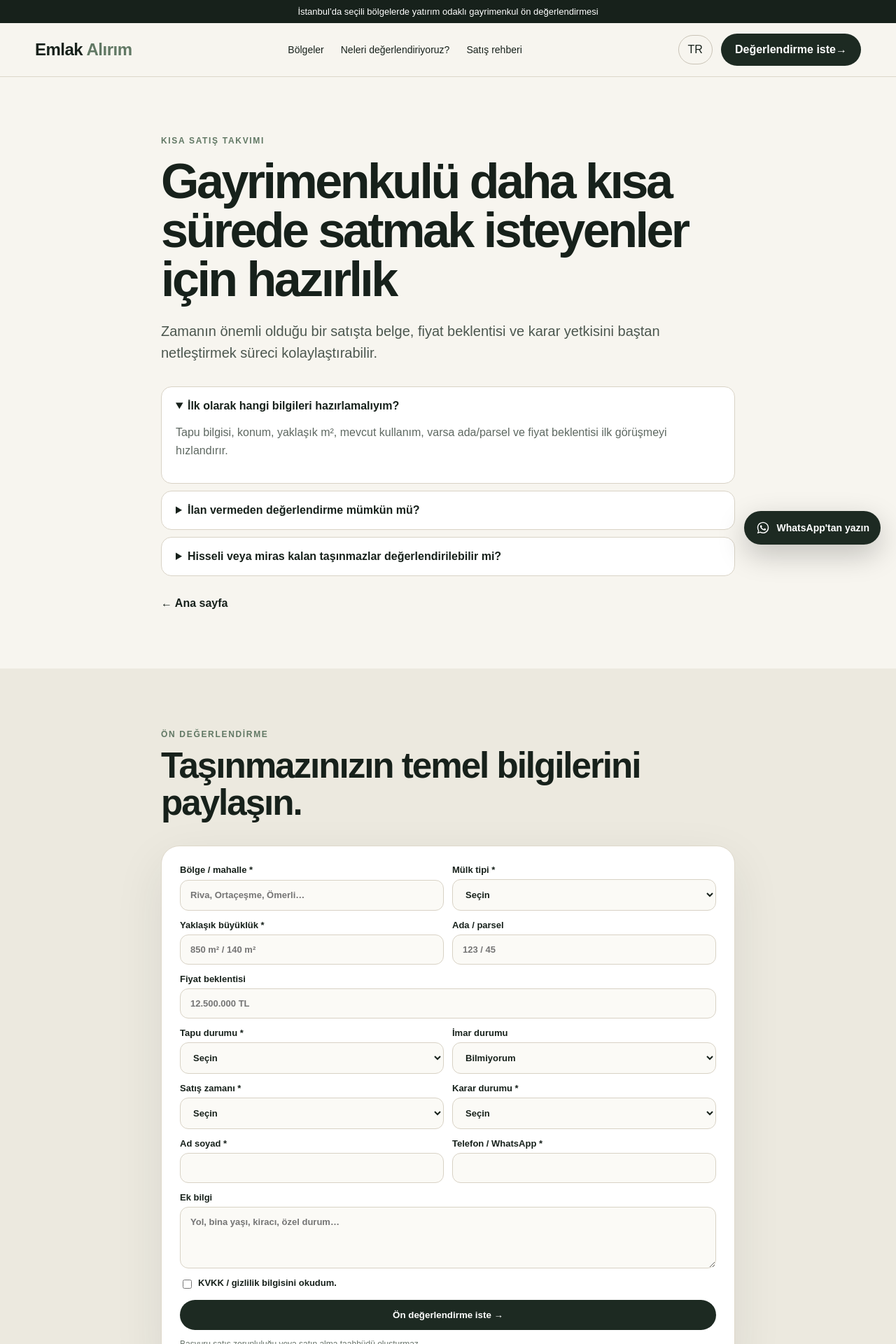
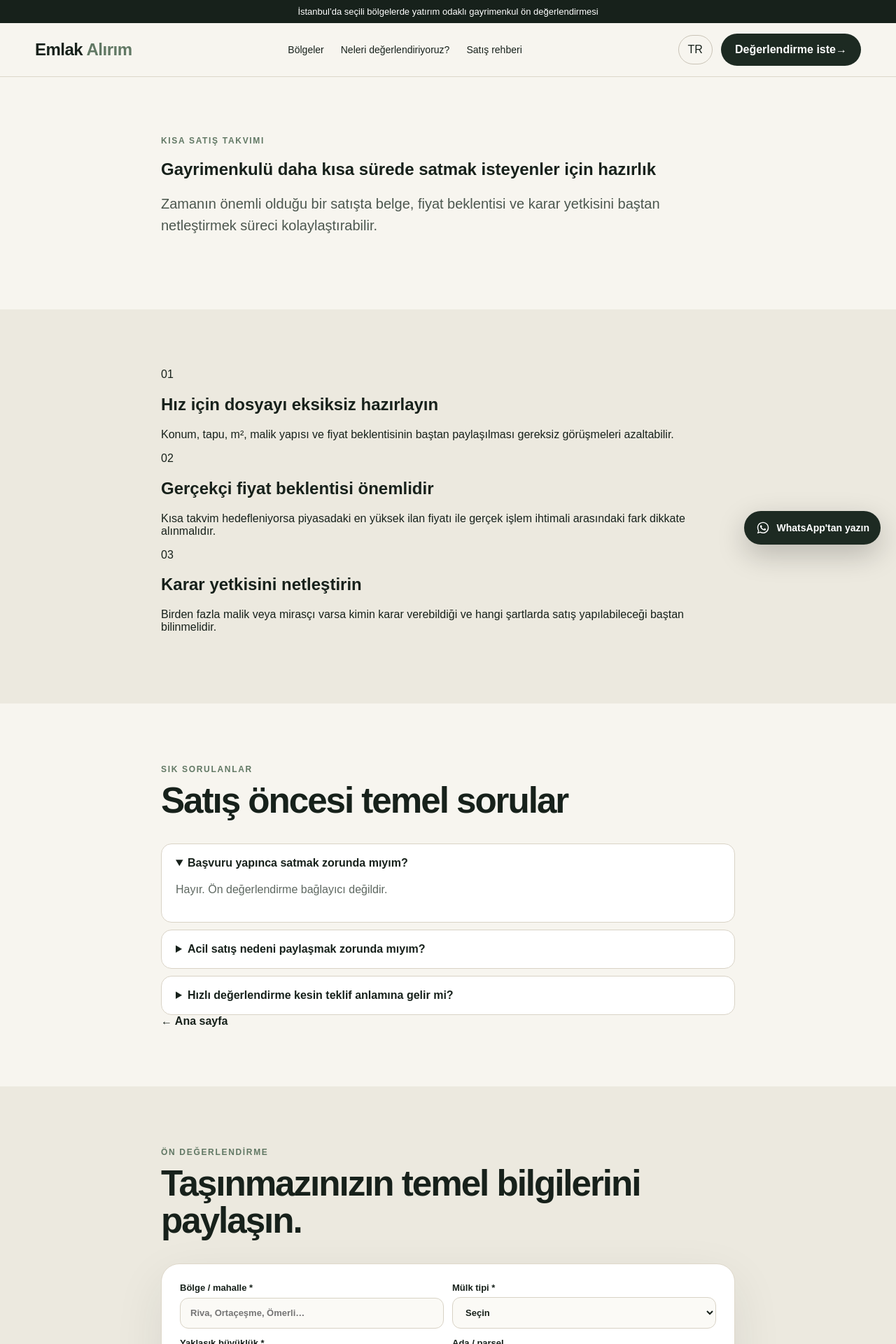
Before and after one commit to nuriarslan/emlakalirim, a Next.js app: page /rehber/acil-gayrimenkul-satisi in a window 1280 px wide. Shown: the top 1920 px of the page at 70% size. Built offline with nearby package versions, Linux system fonts and the light colour scheme.

Commit message:
Use unique guide sections and FAQs

```diff
--- a/src/app/rehber/[slug]/page.tsx
+++ b/src/app/rehber/[slug]/page.tsx
@@ -4,10 +4,67 @@ import { notFound } from "next/navigation";
 import { LeadForm } from "@/components/LeadForm";
 import { guides } from "@/lib/site";
 
-export function generateStaticParams(){ return guides.map((g)=>({slug:g.slug})); }
-export async function generateMetadata({params}:{params:Promise<{slug:string}>}):Promise<Metadata>{ const {slug}=await params; const guide=guides.find((g)=>g.slug===slug); if(!guide) return {}; return {title:guide.title,description:guide.description,alternates:{canonical:`/rehber/${guide.slug}`}}; }
+export function generateStaticParams() {
+  return guides.map((guide) => ({ slug: guide.slug }));
+}
 
-export default async function GuidePage({params}:{params:Promise<{slug:string}>}){
-  const {slug}=await params; const guide=guides.find((g)=>g.slug===slug); if(!guide) notFound();
-  return <main><section className="section"><div className="wrap narrow"><div className="eyebrow">{guide.eyebrow.toUpperCase()}</div><h1 style={{fontSize:"clamp(40px,6vw,70px)",letterSpacing:"-.05em",lineHeight:1,margin:"16px 0 24px"}}>{guide.title}</h1><p className="heroLead">{guide.description}</p><div className="faqList" style={{marginTop:32}}><details open><summary>İlk olarak hangi bilgileri hazırlamalıyım?</summary><p>Tapu bilgisi, konum, yaklaşık m², mevcut kullanım, varsa ada/parsel ve fiyat beklentisi ilk görüşmeyi hızlandırır.</p></details><details><summary>İlan vermeden değerlendirme mümkün mü?</summary><p>Evet. İlk değerlendirme için taşınmazın herkese açık biçimde ilan edilmiş olması gerekmez.</p></details><details><summary>Hisseli veya miras kalan taşınmazlar değerlendirilebilir mi?</summary><p>Evet; ancak malik yapısı, intikal ve karar yetkisi ayrıca incelenir.</p></details></div><div style={{marginTop:30}}><Link className="textLink" href="/">← Ana sayfa</Link></div></div></section><section className="section muted"><div className="wrap narrow"><div className="sectionHead"><span>ÖN DEĞERLENDİRME</span><h2>Taşınmazınızın temel bilgilerini paylaşın.</h2></div><div className="heroCard"><LeadForm locale="tr"/></div></div></section></main>;
+export async function generateMetadata({ params }: { params: Promise<{ slug: string }> }): Promise<Metadata> {
+  const { slug } = await params;
+  const guide = guides.find((item) => item.slug === slug);
+  if (!guide) return {};
+  return {
+    title: guide.title,
+    description: guide.description,
+    alternates: { canonical: `/rehber/${guide.slug}` },
+  };
 }
+
+export default async function GuidePage({ params }: { params: Promise<{ slug: string }> }) {
+  const { slug } = await params;
+  const guide = guides.find((item) => item.slug === slug);
+  if (!guide) notFound();
+
+  return (
+    <main>
+      <section className="section">
+        <div className="wrap narrow">
+          <div className="eyebrow">{guide.eyebrow.toUpperCase()}</div>
+          <h1 className="contentPageTitle">{guide.title}</h1>
+          <p className="heroLead">{guide.description}</p>
+        </div>
+      </section>
+
+      <section className="section muted">
+        <div className="wrap narrow">
+          <div className="articleSections">
+            {guide.sections.map((section, index) => (
+              <article key={section.title} className="articleSection">
+                <span>0{index + 1}</span>
+                <div><h2>{section.title}</h2><p>{section.text}</p></div>
+              </article>
+            ))}
+          </div>
+        </div>
+      </section>
+
+      <section className="section">
+        <div className="wrap narrow">
+          <div className="sectionHead"><span>SIK SORULANLAR</span><h2>Satış öncesi temel sorular</h2></div>
+          <div className="faqList">
+            {guide.faq.map(([question, answer], index) => (
+              <details key={question} open={index === 0}><summary>{question}</summary><p>{answer}</p></details>
+            ))}
+          </div>
+          <div className="guideBack"><Link className="textLink" href="/">← Ana sayfa</Link></div>
+        </div>
+      </section>
+
+      <section className="section muted">
+        <div className="wrap narrow">
+          <div className="sectionHead"><span>ÖN DEĞERLENDİRME</span><h2>Taşınmazınızın temel bilgilerini paylaşın.</h2></div>
+          <div className="heroCard"><LeadForm locale="tr" /></div>
+        </div>
+      </section>
+    </main>
+  );
+}
```
